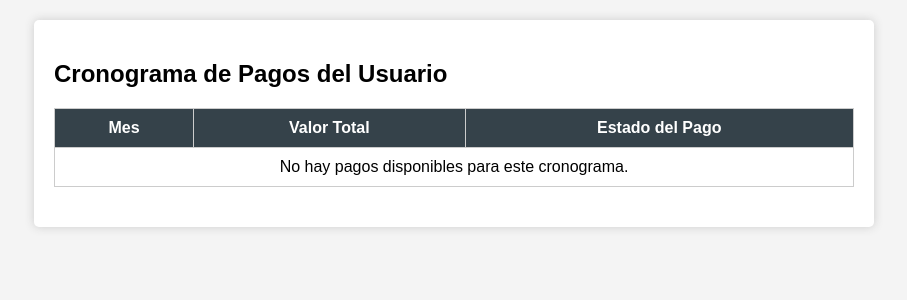
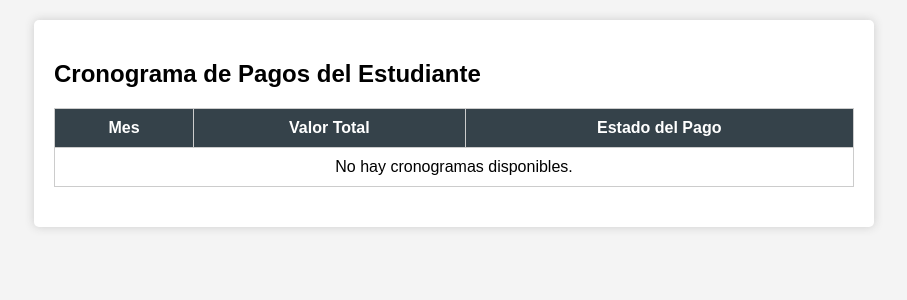
Before and after one commit to Marcosespa/sprintDos, a Django app: page /usuarioPadreFamilia/cronograma_index/ in a window 1280 px wide. Shown: the part 100-400 px from the top of the page, without its empty margins (186-1093 px from the left). Run offline with Django 5.2, Linux system fonts and the light colour scheme; parts of the project's set-up code (start-up, migrations or seed data) failed here and were passed over.

Commit message:
commit de cronogamas

```diff
--- a/cronograma/templates/cronograma_index.html
+++ b/cronograma/templates/cronograma_index.html
@@ -1,4 +1,3 @@
-<!-- cronograma_index.html -->
 <!DOCTYPE html>
 <html lang="es">
 <head>
@@ -49,7 +48,7 @@
         <h1>Cronograma de Pagos</h1>
     </header>
     <div class="container">
-        <h2>Cronograma de Pagos del Usuario</h2>
+        <h2>Cronograma de Pagos del Estudiante</h2>
         <table>
             <thead>
                 <tr>
@@ -59,23 +58,16 @@
                 </tr>
             </thead>
             <tbody>
-                {% for cronograma in cronogramas %}
-                    <tr>
-                        <td colspan="3"><strong>Cronograma:</strong> {{ cronograma.fecha_inicio }} - {{ cronograma.fecha_fin }}</td>
-                    </tr>
-                    {% for pago in pagos %}
-                        {% if pago.cronograma == cronograma %}
-                            <tr>
-                                <td>{{ pago.fecha_pago|date:"F" }}</td>
-                                <td>{{ pago.valor_pago }}</td>
-                                <td>{{ pago.estado_pago }}</td>
-                            </tr>
-                        {% endif %}
-                    {% endfor %}
+                {% for cronograma in cronograma_list %}
+                <tr>
+                    <td>{{ cronograma.mes }}</td>
+                    <td>{{ cronograma.valor_total }}</td>
+                    <td>{{ cronograma.estado_pago }}</td>
+                </tr>
                 {% empty %}
-                    <tr>
-                        <td colspan="3">No hay pagos disponibles para este cronograma.</td>
-                    </tr>
+                <tr>
+                    <td colspan="3">No hay cronogramas disponibles.</td>
+                </tr>
                 {% endfor %}
             </tbody>
         </table>
```
Also changed, not shown: cronograma/migrations/0001_initial.py (added), cronograma/migrations/0002_cronograma_valor.py (added), cronograma/migrations/__init__.py (added).
